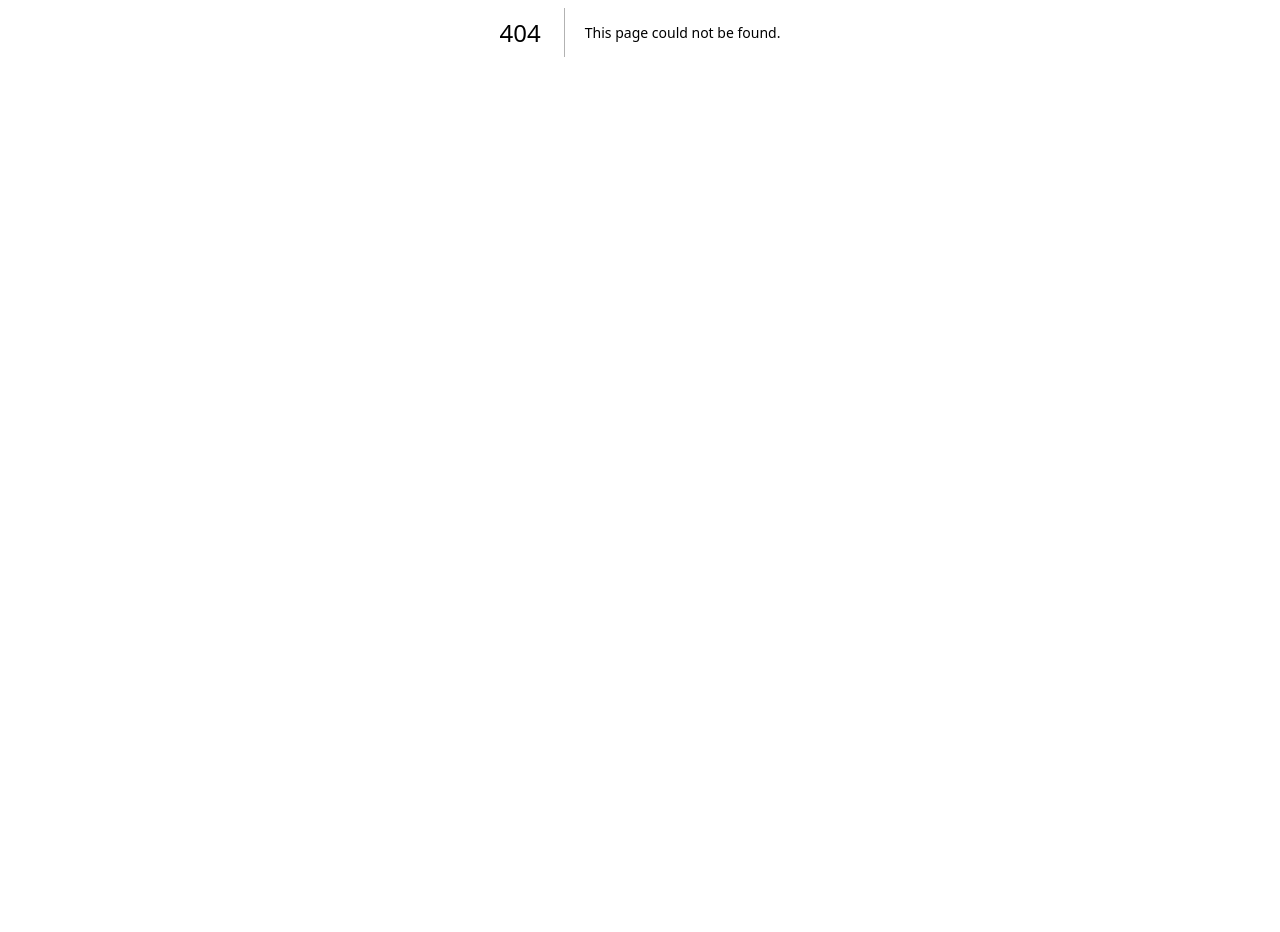
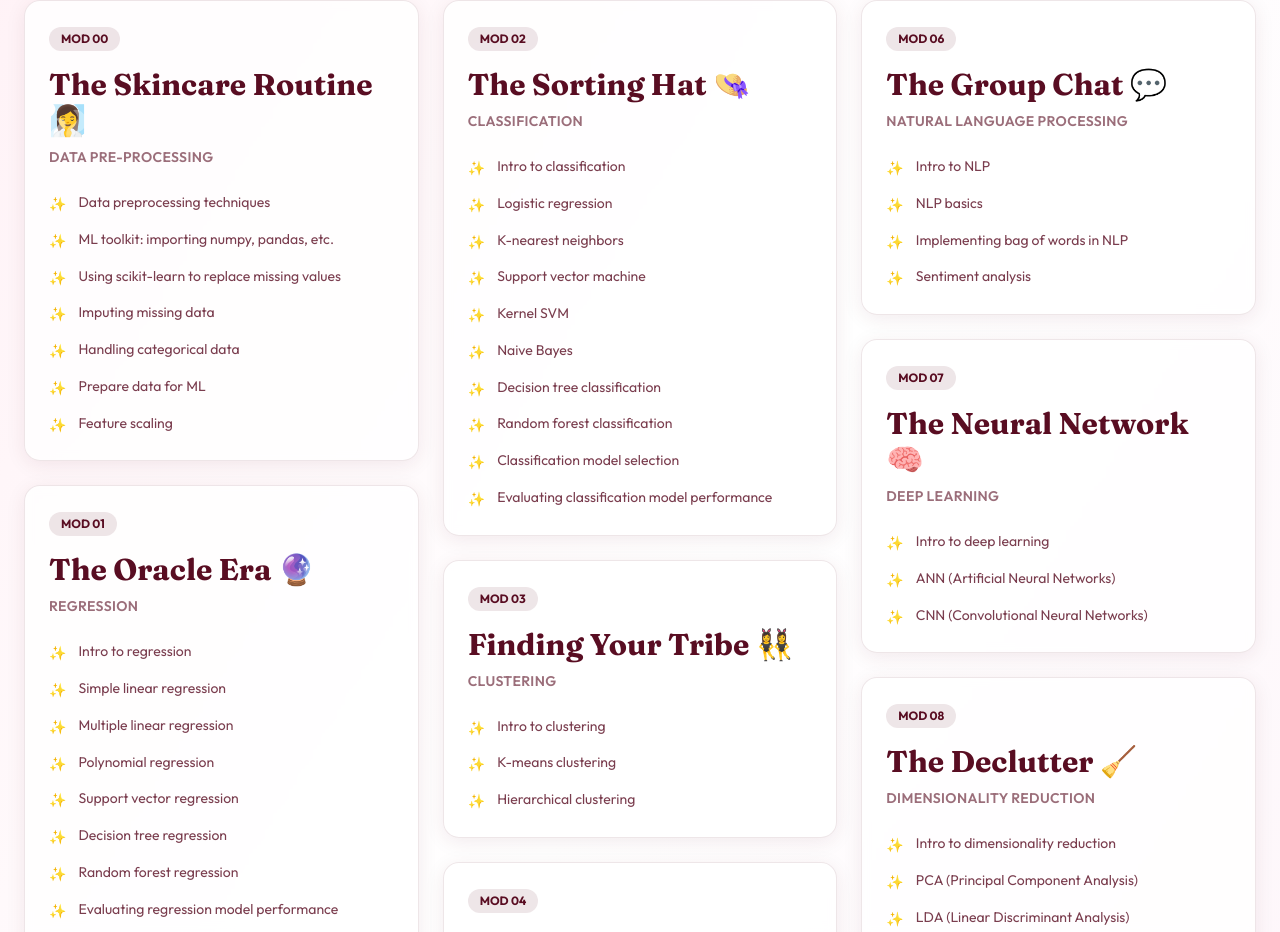
Before and after one commit to anjaliisharmaa/it-girl-devs, a Next.js app in the folder frontend/: page /vision-board in a window 1280 px wide. Before the commit this address had no page. Shown: the part 368-1300 px from the top of the page. Before the commit the page ends 800 px from the top, so only its background shows below. Built offline with nearby package versions, Linux system fonts and the light colour scheme.

Commit message:
added 'vision board'

```diff
--- a/frontend/src/app/page.tsx
+++ b/frontend/src/app/page.tsx
@@ -186,7 +186,7 @@ export default function Home() {
             <p className="font-outfit text-it-girl-maroon/60 mb-6">
               Ready to start collecting? 💅
             </p>
-            <Link href="/dashboard">
+            <Link href="/vision-board">
               <motion.button
                 whileHover={{ scale: 1.05 }}
                 whileTap={{ scale: 0.98 }}
--- /dev/null
+++ b/frontend/src/app/vision-board/page.tsx
@@ -0,0 +1,230 @@
+'use client';
+
+import Link from 'next/link';
+import { motion } from 'framer-motion';
+
+export default function VisionBoard() {
+  const modules = [
+    {
+      id: 0,
+      moduleNumber: 'MOD 00',
+      vibeTitle: 'The Skincare Routine 🧖‍♀️',
+      techTitle: 'Data Pre-processing',
+      topics: [
+        'Data preprocessing techniques',
+        'ML toolkit: importing numpy, pandas, etc.',
+        'Using scikit-learn to replace missing values',
+        'Imputing missing data',
+        'Handling categorical data',
+        'Prepare data for ML',
+        'Feature scaling',
+      ],
+    },
+    {
+      id: 1,
+      moduleNumber: 'MOD 01',
+      vibeTitle: 'The Oracle Era 🔮',
+      techTitle: 'Regression',
+      topics: [
+        'Intro to regression',
+        'Simple linear regression',
+        'Multiple linear regression',
+        'Polynomial regression',
+        'Support vector regression',
+        'Decision tree regression',
+        'Random forest regression',
+        'Evaluating regression model performance',
+        'Regression model selection',
+      ],
+    },
+    {
+      id: 2,
+      moduleNumber: 'MOD 02',
+      vibeTitle: 'The Sorting Hat 👒',
+      techTitle: 'Classification',
+      topics: [
+        'Intro to classification',
+        'Logistic regression',
+        'K-nearest neighbors',
+        'Support vector machine',
+        'Kernel SVM',
+        'Naive Bayes',
+        'Decision tree classification',
+        'Random forest classification',
+        'Classification model selection',
+        'Evaluating classification model performance',
+      ],
+    },
+    {
+      id: 3,
+      moduleNumber: 'MOD 03',
+      vibeTitle: 'Finding Your Tribe 👯‍♀️',
+      techTitle: 'Clustering',
+      topics: [
+        'Intro to clustering',
+        'K-means clustering',
+        'Hierarchical clustering',
+      ],
+    },
+    {
+      id: 4,
+      moduleNumber: 'MOD 04',
+      vibeTitle: 'The Basket Analysis 🛒',
+      techTitle: 'Association Rule Learning',
+      topics: [
+        'Intro to association rule learning',
+        'Apriori',
+        'Eclat',
+      ],
+    },
+    {
+      id: 5,
+      moduleNumber: 'MOD 05',
+      vibeTitle: 'The Gamer Arc 🎮',
+      techTitle: 'Reinforcement Learning',
+      topics: [
+        'Intro to reinforcement learning',
+        'Upper confidence bound',
+        'Thompson sampling',
+      ],
+    },
+    {
+      id: 6,
+      moduleNumber: 'MOD 06',
+      vibeTitle: 'The Group Chat 💬',
+      techTitle: 'Natural Language Processing',
+      topics: [
+        'Intro to NLP',
+        'NLP basics',
+        'Implementing bag of words in NLP',
+        'Sentiment analysis',
+      ],
+    },
+    {
+      id: 7,
+      moduleNumber: 'MOD 07',
+      vibeTitle: 'The Neural Network 🧠',
+      techTitle: 'Deep Learning',
+      topics: [
+        'Intro to deep learning',
+        'ANN (Artificial Neural Networks)',
+        'CNN (Convolutional Neural Networks)',
+      ],
+    },
+    {
+      id: 8,
+      moduleNumber: 'MOD 08',
+      vibeTitle: 'The Declutter 🧹',
+      techTitle: 'Dimensionality Reduction',
+      topics: [
+        'Intro to dimensionality reduction',
+        'PCA (Principal Component Analysis)',
+        'LDA (Linear Discriminant Analysis)',
+        'Kernel PCA',
+      ],
+    },
+    {
+      id: 9,
+      moduleNumber: 'MOD 09',
+      vibeTitle: 'The Final Polish 💅',
+      techTitle: 'Model Selection & Boosting',
+      topics: [
+        'Intro to model selection and boosting',
+        'Model selection techniques',
+        'XGBoost',
+      ],
+    },
+  ];
+
+  return (
+    <main className="min-h-screen bg-gradient-to-br from-it-girl-cream via-white to-pink-50">
+      {/* Page Header */}
+      <section className="pt-24 pb-12 px-6">
+        <div className="max-w-7xl mx-auto text-center">
+          <motion.div
+            initial={{ opacity: 0, y: 20 }}
+            animate={{ opacity: 1, y: 0 }}
+            transition={{ duration: 0.6 }}
+          >
+            <h1 className="font-syne font-extrabold text-5xl md:text-7xl text-it-girl-maroon mb-6">
+              The Complete Collection 🎀
+            </h1>
+            <p className="font-outfit text-lg md:text-xl text-it-girl-maroon/70 max-w-3xl mx-auto leading-relaxed">
+              Every algorithm, every library, and every vibe you will master. This is your new personality.
+            </p>
+          </motion.div>
+        </div>
+      </section>
+
+      {/* Pinterest Masonry Grid */}
+      <section className="pb-20 px-6">
+        <div className="max-w-7xl mx-auto">
+          <div className="columns-1 md:columns-2 lg:columns-3 gap-6">
+            {modules.map((module, index) => (
+              <motion.div
+                key={module.id}
+                initial={{ opacity: 0, y: 20 }}
+                animate={{ opacity: 1, y: 0 }}
+                transition={{ delay: index * 0.1, duration: 0.5 }}
+                className="break-inside-avoid mb-6"
+              >
+                <div className="bg-white/80 backdrop-blur-sm rounded-2xl border border-[#590D22]/10 shadow-[0_4px_20px_rgba(89,13,34,0.08)] hover:shadow-[0_8px_30px_rgba(89,13,34,0.12)] transition-all duration-300 p-6">
+                  {/* Module Badge */}
+                  <div className="inline-block bg-it-girl-maroon/10 text-it-girl-maroon font-outfit font-bold text-xs px-3 py-1 rounded-full mb-4">
+                    {module.moduleNumber}
+                  </div>
+
+                  {/* Header */}
+                  <h2 className="font-fraunces font-bold text-2xl md:text-3xl text-it-girl-maroon mb-2 leading-tight">
+                    {module.vibeTitle}
+                  </h2>
+                  <p className="font-outfit font-semibold text-sm text-it-girl-maroon/60 uppercase tracking-wide mb-6">
+                    {module.techTitle}
+                  </p>
+
+                  {/* Topics List */}
+                  <ul className="space-y-3">
+                    {module.topics.map((topic, topicIndex) => (
+                      <li
+                        key={topicIndex}
+                        className="flex items-start gap-3 font-outfit text-sm text-it-girl-maroon/80 leading-relaxed"
+                      >
+                        <span className="text-pink-400 mt-0.5 flex-shrink-0">✨</span>
+                        <span>{topic}</span>
+                      </li>
+                    ))}
+                  </ul>
+                </div>
+              </motion.div>
+            ))}
+          </div>
+        </div>
+      </section>
+
+      {/* Bottom Navigation */}
+      <section className="pb-20 px-6">
+        <div className="max-w-7xl mx-auto text-center">
+          <motion.div
+            initial={{ opacity: 0, y: 20 }}
+            whileInView={{ opacity: 1, y: 0 }}
+            transition={{ duration: 0.6 }}
+            viewport={{ once: true }}
+          >
+            <p className="font-outfit text-it-girl-maroon/60 mb-6">
+              Ready to start your journey? 💅
+            </p>
+            <Link href="/episodes">
+              <motion.button
+                whileHover={{ scale: 1.05 }}
+                whileTap={{ scale: 0.98 }}
+                className="bg-it-girl-maroon text-white font-outfit font-bold text-lg px-10 py-5 rounded-full shadow-[0_8px_30px_rgba(89,13,34,0.3)] hover:shadow-[0_12px_40px_rgba(89,13,34,0.4)] transition-all duration-300"
+              >
+                Start Learning →
+              </motion.button>
+            </Link>
+          </motion.div>
+        </div>
+      </section>
+    </main>
+  );
+}
```
